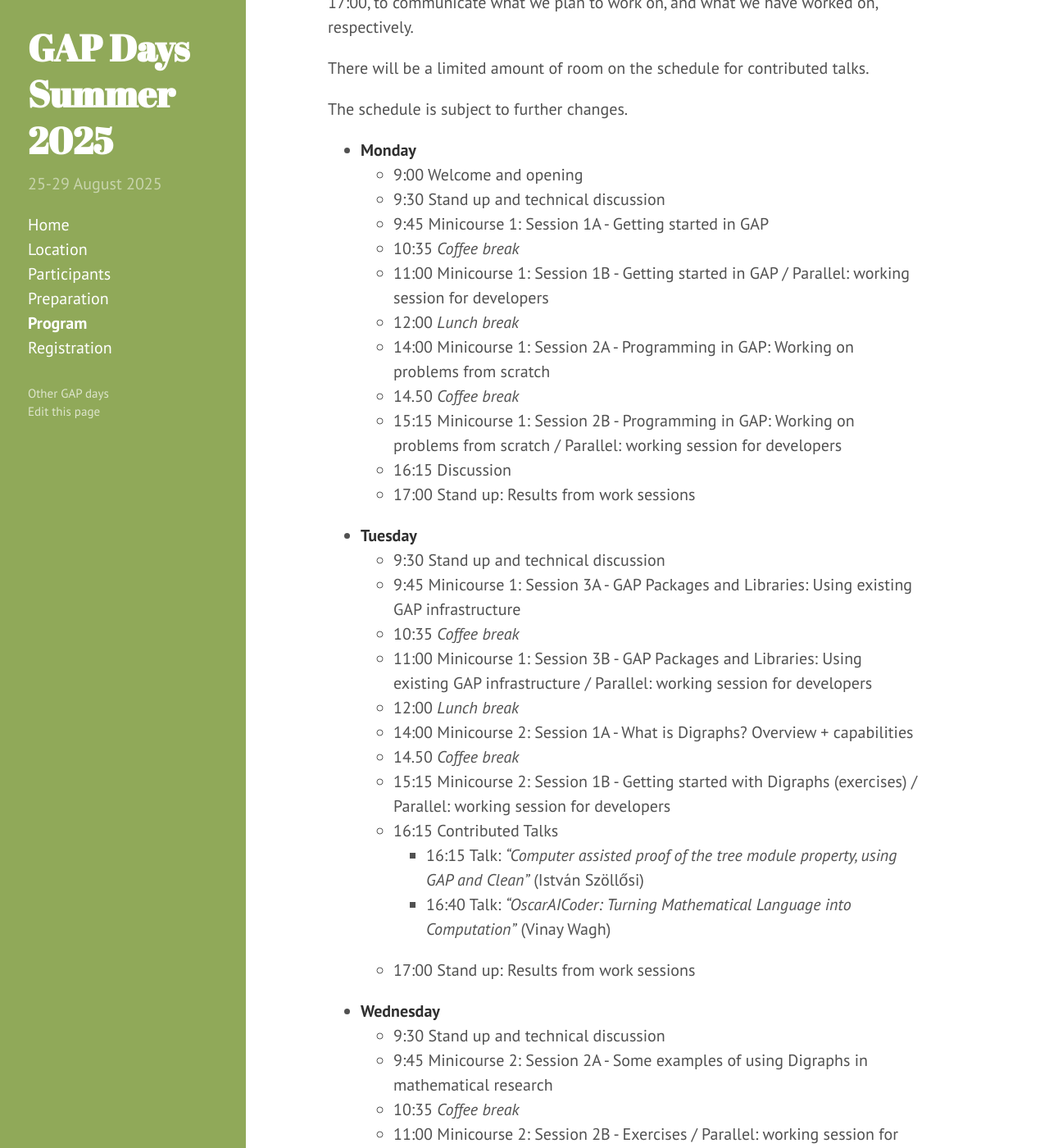
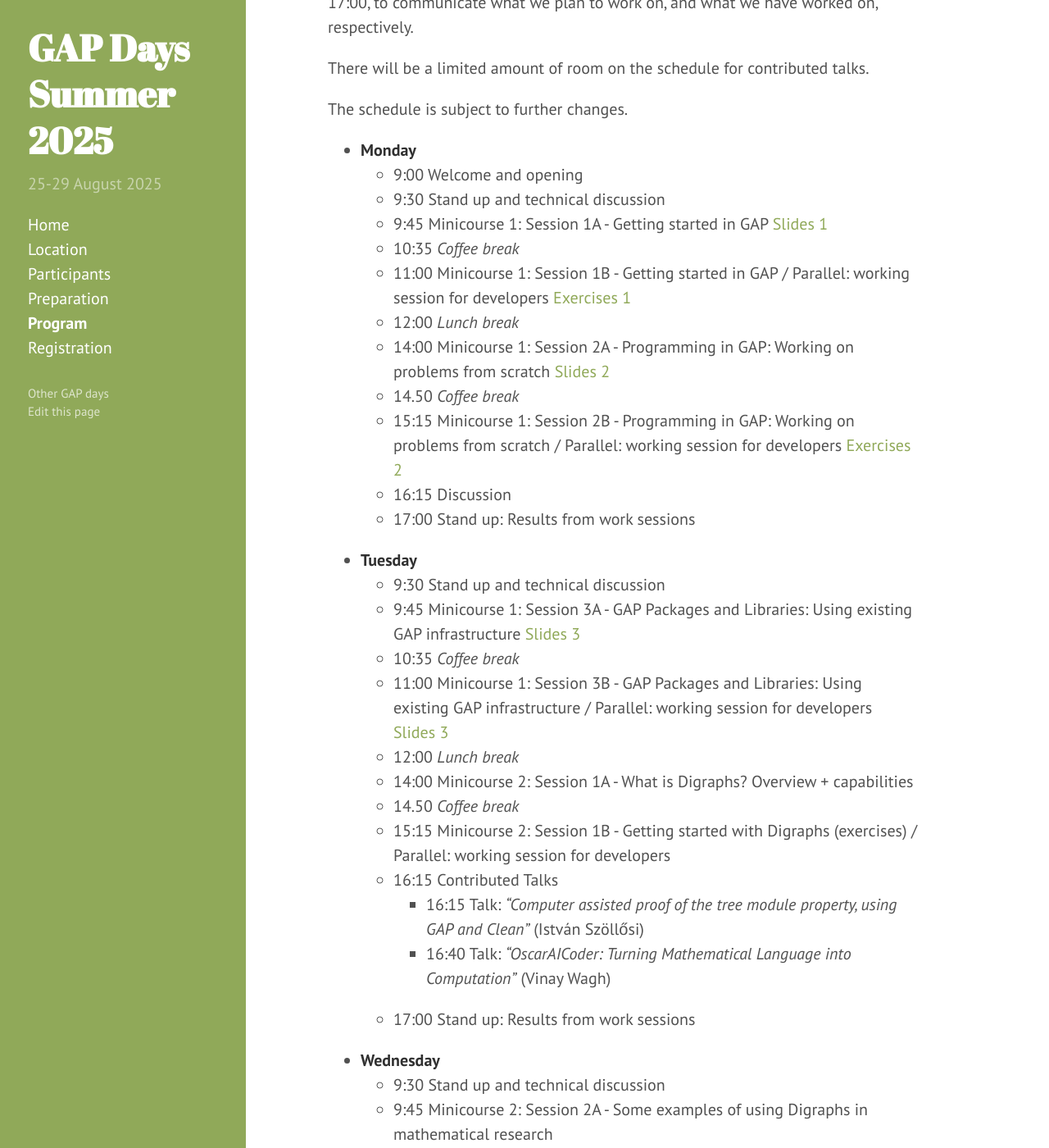
Before and after one commit to gapdays/gapdays2025-summer, a Jekyll site: the page built from program.md, in a window 1280 px wide and 1400 px high, scrolled down 1317 px. Shown: the whole window at 82% size. Built offline with Jekyll 4.4.1, drawn with Linux system fonts in a browser that asks for light colours.

Commit message:
add slides for intro

```diff
--- a/program.md
+++ b/program.md
@@ -66,21 +66,21 @@ The schedule is subject to further changes.
 - **Monday**
   - 9:00 Welcome and opening
   - 9:30 Stand up and technical discussion
-  - 9:45 Minicourse 1: Session 1A - Getting started in GAP
+  - 9:45 Minicourse 1: Session 1A - Getting started in GAP [Slides 1](https://www.gapdays.de/gapdays2025-summer/program/introLecture1)
   - 10:35 *Coffee break*
-  - 11:00 Minicourse 1: Session 1B - Getting started in GAP / Parallel: working session for developers
+  - 11:00 Minicourse 1: Session 1B - Getting started in GAP / Parallel: working session for developers [Exercises 1](https://www.gapdays.de/gapdays2025-summer/program/introEx1)
   - 12:00 *Lunch break*
-  - 14:00 Minicourse 1: Session 2A - Programming in GAP: Working on problems from scratch
+  - 14:00 Minicourse 1: Session 2A - Programming in GAP: Working on problems from scratch [Slides 2](https://www.gapdays.de/gapdays2025-summer/program/introLecture2)
   - 14.50 *Coffee break*
-  - 15:15 Minicourse 1: Session 2B - Programming in GAP: Working on problems from scratch / Parallel: working session for developers
+  - 15:15 Minicourse 1: Session 2B - Programming in GAP: Working on problems from scratch / Parallel: working session for  developers [Exercises 2](https://www.gapdays.de/gapdays2025-summer/program/introEx2)
   - 16:15 Discussion
   - 17:00 Stand up: Results from work sessions
 
 - **Tuesday**
   - 9:30 Stand up and technical discussion
-  - 9:45 Minicourse 1: Session 3A - GAP Packages and Libraries: Using existing GAP infrastructure
+  - 9:45 Minicourse 1: Session 3A - GAP Packages and Libraries: Using existing GAP infrastructure [Slides 3](https://www.gapdays.de/gapdays2025-summer/program/introLecture3)
   - 10:35 *Coffee break*
-  - 11:00 Minicourse 1: Session 3B - GAP Packages and Libraries: Using existing GAP infrastructure / Parallel: working session for developers
+  - 11:00 Minicourse 1: Session 3B - GAP Packages and Libraries: Using existing GAP infrastructure / Parallel: working session for developers [Slides 3](https://www.gapdays.de/gapdays2025-summer/program/introEx3)
   - 12:00 *Lunch break*
   - 14:00 Minicourse 2: Session 1A - What is Digraphs? Overview + capabilities
   - 14.50 *Coffee break*
```
Also changed, not shown: 6 other files.
